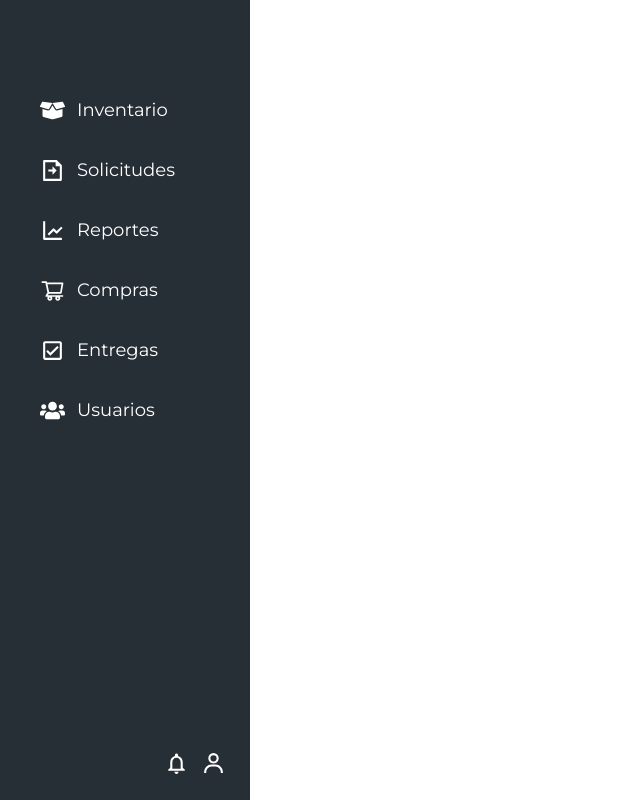
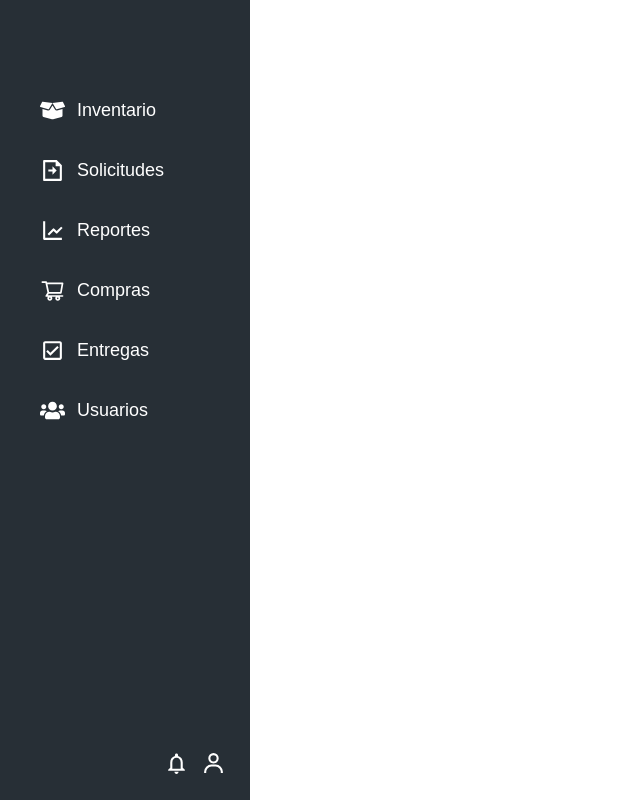
Before and after one commit to saaaan25/ingenius-inventory, a React (Vite) app: page / in a window 1280 px wide. Shown: the whole page, without its empty margins (0-640 px from the left). Built offline with nearby package versions, Linux system fonts and the light colour scheme.

Commit message:
Fixing errors pt1

```diff
--- a/src/App.css
+++ b/src/App.css
@@ -1,7 +1,4 @@
-@import url("https://fonts.googleapis.com/css2?family=Montserrat:wght@400;500;600;700&display=swap");
-
 #root {
-  font-family: "Montserrat", sans-serif;
   max-width: 1280px;
   min-height: screen;
   text-align: center;
```
